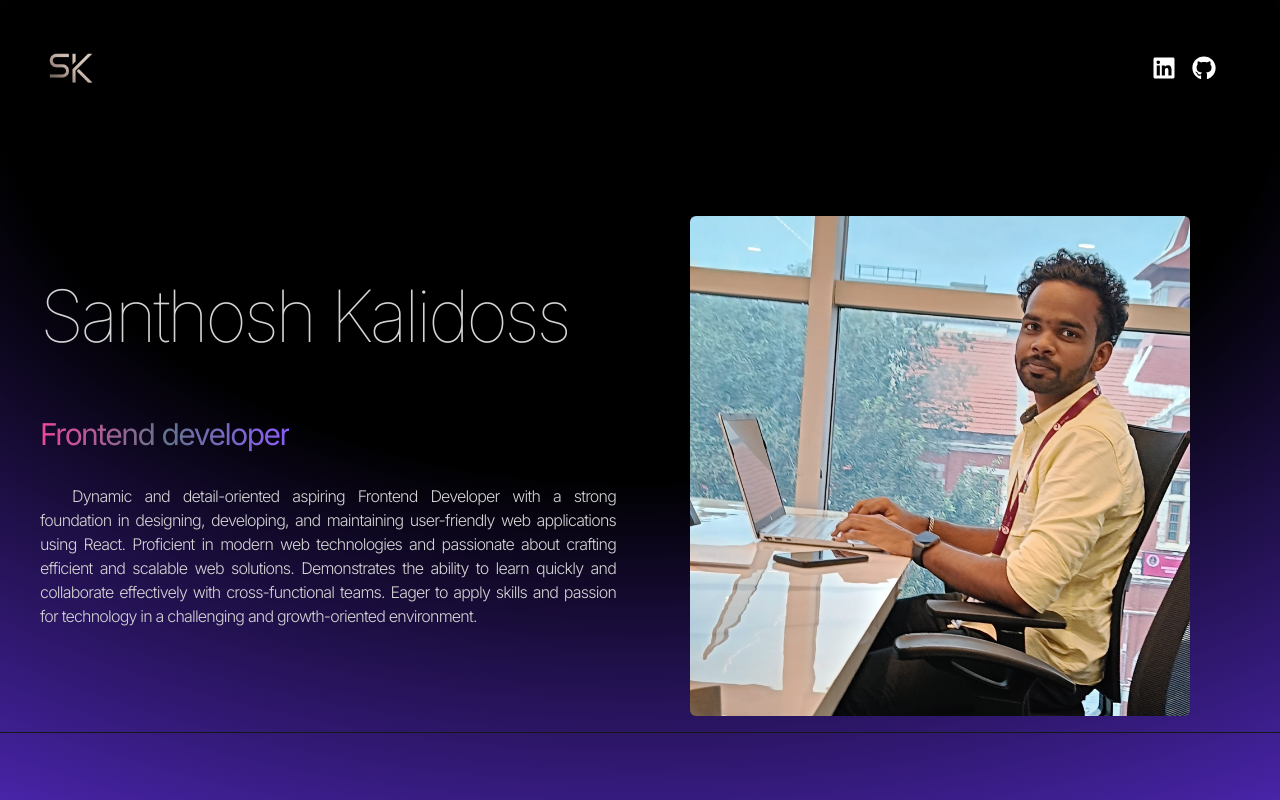
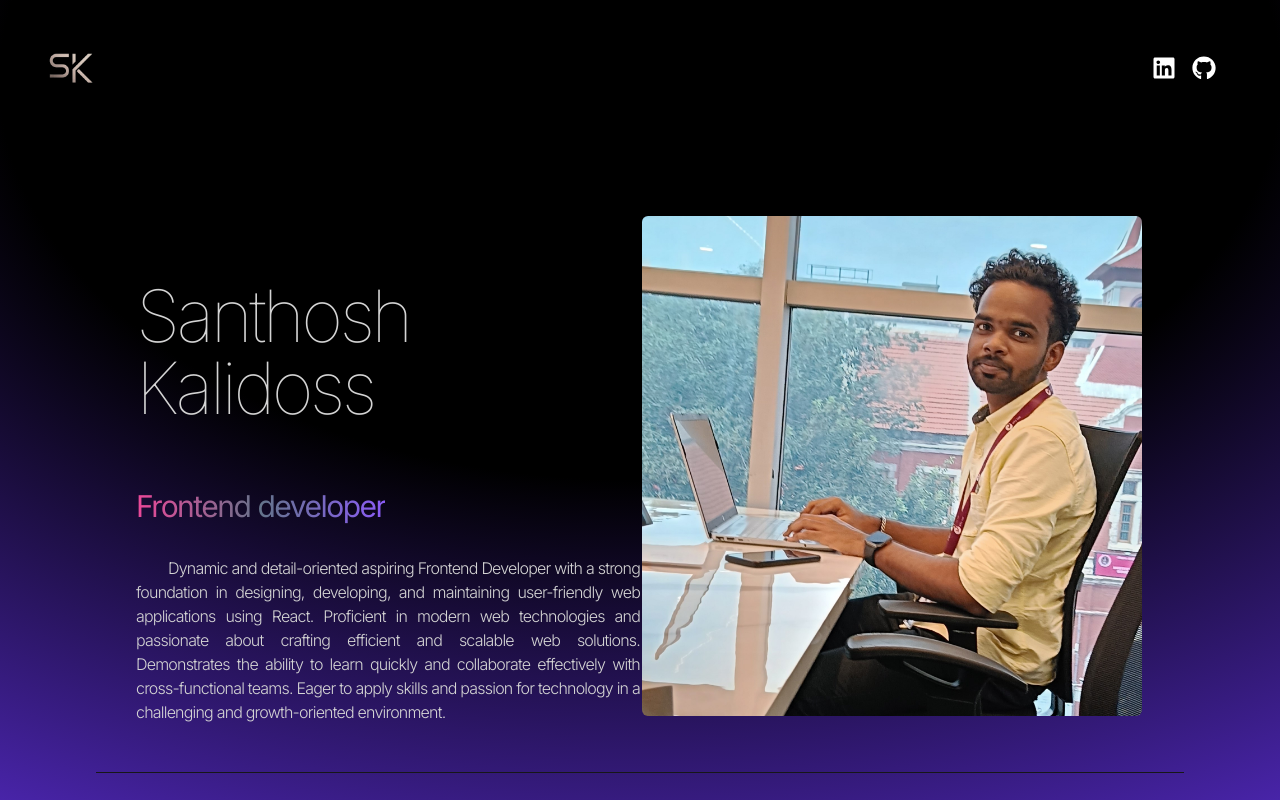
Before and after one commit to santhoshmkr/React-Portfolio, a React (Vite) app: page / in a window 1280 px wide. Shown: the top 800 px of the page. Built offline with nearby package versions, Linux system fonts and the light colour scheme.

Commit message:
changed favicon

```diff
--- a/index.html
+++ b/index.html
@@ -2,7 +2,7 @@
 <html lang="en">
   <head>
     <meta charset="UTF-8" />
-    <link rel="icon" type="image/svg+xml" href="/vite.svg" />
+    <link rel="icon" type="image/png" href="public/logo.png" />
     <meta name="viewport" content="width=device-width, initial-scale=1.0" />
     <title>portfolio</title>
   </head>
--- a/src/components/Hero.jsx
+++ b/src/components/Hero.jsx
@@ -13,7 +13,7 @@ const container =(delay)=>({
 
 const Hero = () => {
   return (
-    <div className="border-b border-neutral-900 pb-4 lg:mb-35">
+    <div className="border-b border-neutral-900 pb-4 lg:mb-35 mx-24">
       <div className="flex flex-wrap mx-10">
         <div className="w-full lg:w-1/2">
             <div className="flex flex-col items-center lg:items-start">
```
Also changed, not shown: public/logo.png (added).
